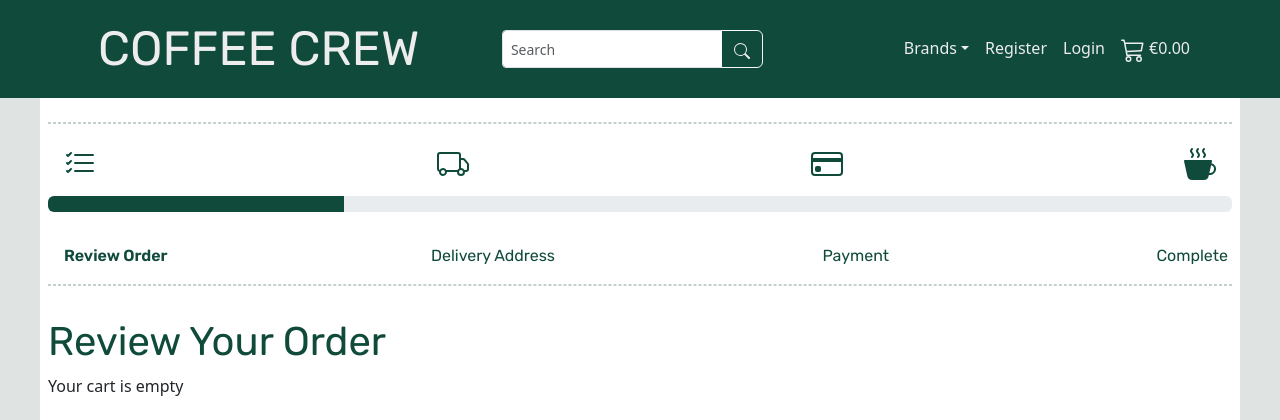
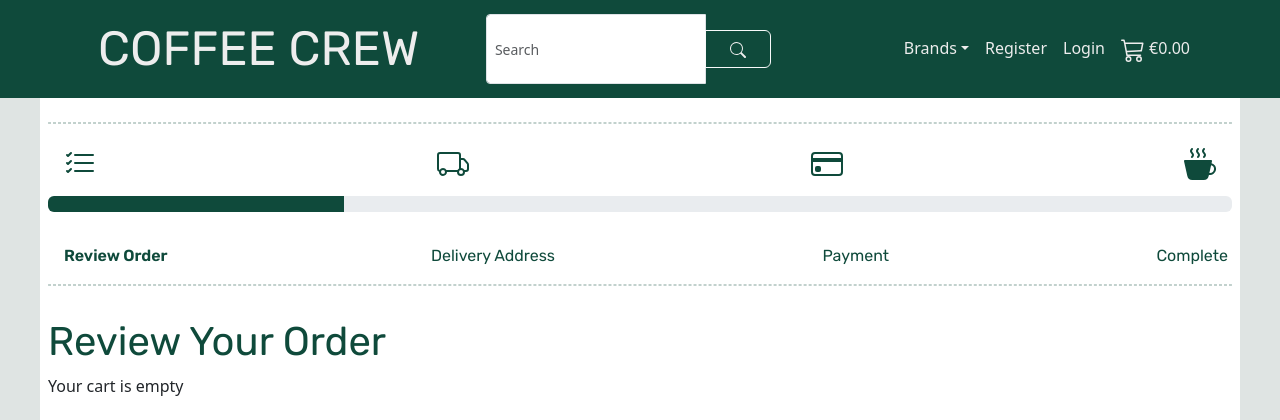
Before and after one commit to davidindub/coffeecrew, a Django app: page /checkout/ in a window 1280 px wide. Shown: the top 420 px of the page. Run offline with Django 4.2, Linux system fonts and the light colour scheme; data that the repository does not hold is empty; some libraries are stand-ins or nearby versions.

Commit message:
Fix css for validation

```diff
--- a/static/css/base.css
+++ b/static/css/base.css
@@ -253,7 +253,7 @@ form {
     display: inline-block;
   }
 
-.btn:not(type=search) {
+.btn:not([type=search]) {
     margin: 1rem 1.5rem;
     --bs-btn-padding-x: 1.5rem;
     font-family: var(--font-display-font);
--- a/static/css/checkout.css
+++ b/static/css/checkout.css
@@ -53,7 +53,7 @@
     margin-bottom: 24px;
   }
 
-  /* Buttons and links */
+
   .btn-stripe {
     padding: 12px 16px;
     font-size: 1rem;
@@ -69,7 +69,6 @@
     cursor: default;
   }
 
-/* spinner/processing state, errors */
 .spinner,
 .spinner:before,
 .spinner:after {
```
